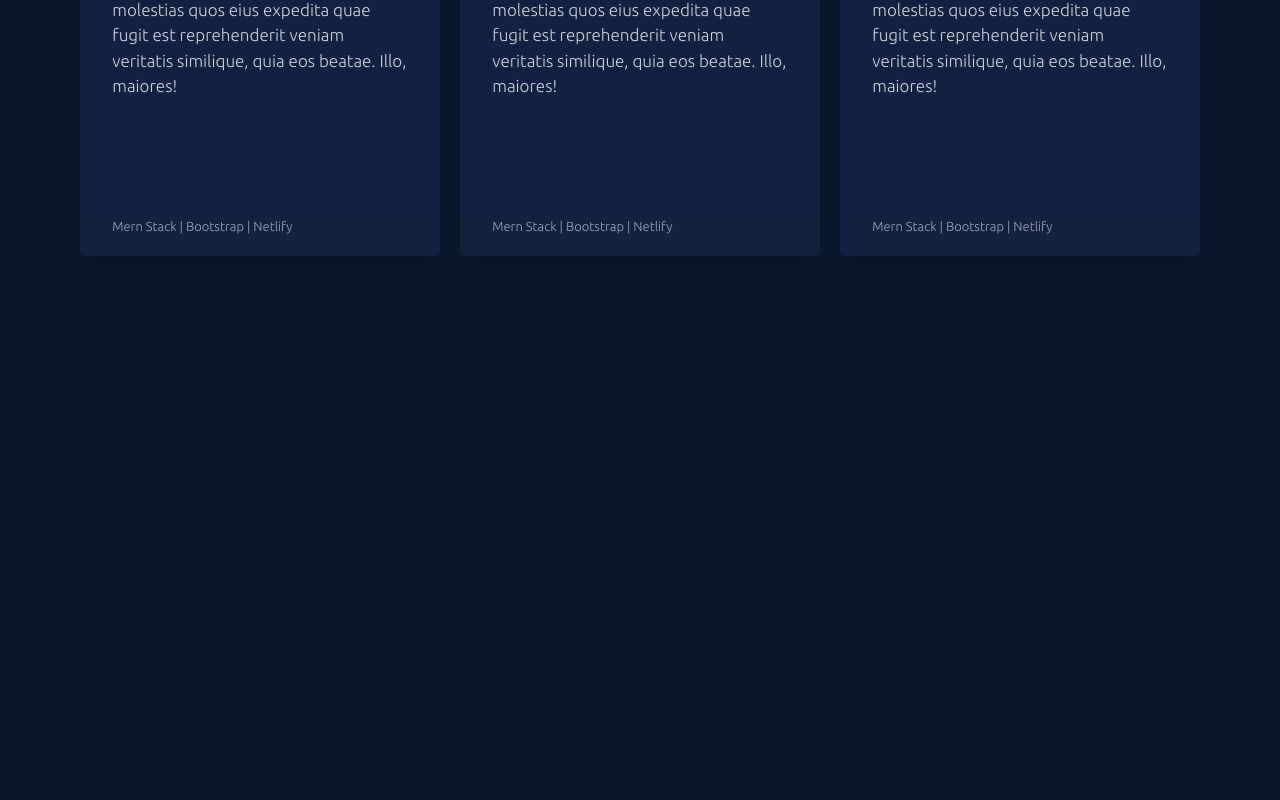
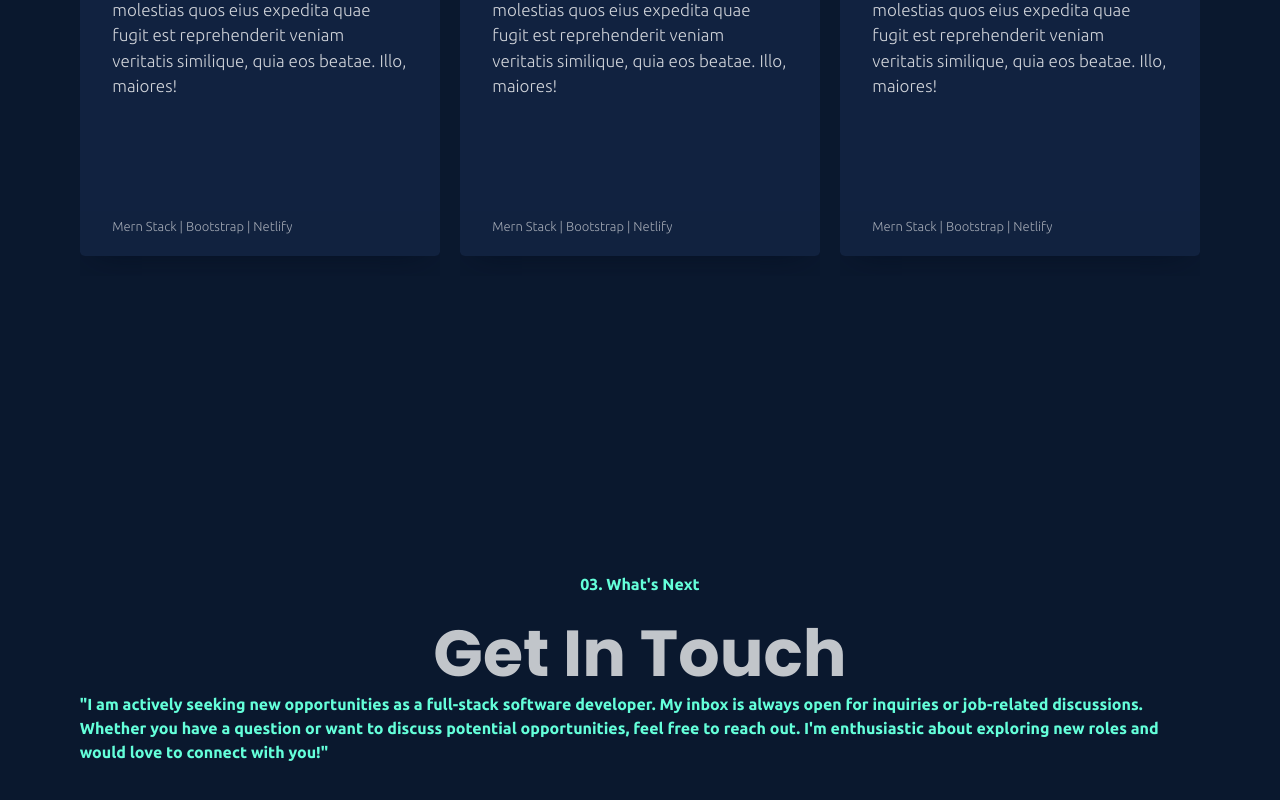
Before and after one commit to Sharjun-Hussain/Portfolio-Sharjun-Hussain, a React (Vite) app: page / in a window 1280 px wide. Shown: the part 2486-3286 px from the top of the page. Before the commit the page ends 2762 px from the top, so only its background shows below. Built offline with nearby package versions, Linux system fonts and the light colour scheme.

Commit message:
Create Contact Component

```diff
--- a/src/App.css
+++ b/src/App.css
@@ -275,6 +275,22 @@ transform: translateY(10px);
   background-color: darkblue !important;
 }
 
+
+/* Contact Section */
+
+.contact-section{
+  height: 100vh;
+  display: flex;
+  flex-direction: column;
+  justify-content: center;
+}
+
+.big-heading-Contact{
+  font-size: 65px;
+
+}
+
+
 @media screen and (max-width: 1023px) and (orientation: portrait) {
   * {
     font-size: 10px;
@@ -371,4 +387,14 @@ transform: translateY(10px);
   .project-section{
     padding-inline: 30px !important;
   }
+
+
+
+  /* Contact Section */
+
+
+  .big-heading-Contact{
+    font-size: 35px;
+
+  }
 }
--- /dev/null
+++ b/src/Components/Contact.jsx
@@ -0,0 +1,52 @@
+/* eslint-disable react/no-unescaped-entities */
+// import Tilt from "react-parallax-tilt";
+import { motion } from "framer-motion";
+
+import { Col, Container, Row } from "react-bootstrap";
+
+const Contact = () => {
+  return (
+    <div className="contact-section">
+      <motion.div
+        initial={{ opacity: 0, y: 0 }}
+        whileInView={{ opacity: 1, y: -20 }}
+        transition={{ duration: 1 }}
+      >
+        {/* <div>Side element</div> */}
+        <Container id="contact">
+          <Row>
+            <Col>
+              <div className="heading text-center  ">
+                <h2>
+                  {" "}
+                  <span style={{ fontSize: "16px" }}>03. What's Next</span>
+                </h2>{" "}
+                <div />
+              </div>
+            </Col>
+          </Row>
+        </Container>
+      </motion.div>
+
+      <Container>
+        <Row>
+          <h2
+            className="big-heading-Contact text-center opacity-75  text-capitalize "
+            style={{ MarginTop: "-100px" }}
+          >
+            Get In Touch
+          </h2>
+          <div style={{fontSize:"16px"}} className="">
+            "I am actively seeking new opportunities as a full-stack software
+            developer. My inbox is always open for inquiries or job-related
+            discussions. Whether you have a question or want to discuss
+            potential opportunities, feel free to reach out. I'm enthusiastic
+            about exploring new roles and would love to connect with you!"
+          </div>
+        </Row>
+      </Container>
+    </div>
+  );
+};
+
+export default Contact;
--- a/src/Pages/Home.jsx
+++ b/src/Pages/Home.jsx
@@ -2,6 +2,7 @@
 // import LoadingScreen from "../Components/LoadingScreen";
 
 import About from "../Components/About";
+import Contact from "../Components/Contact";
 import Hero from "../Components/Hero";
 import TopNav from "../Components/NavBar";
 import Projects from "../Components/Projects";
@@ -16,6 +17,7 @@ const Home = () => {
       <Hero />
       <About/>
       <Projects/>
+      <Contact/>
     </>
   );
 };
```
